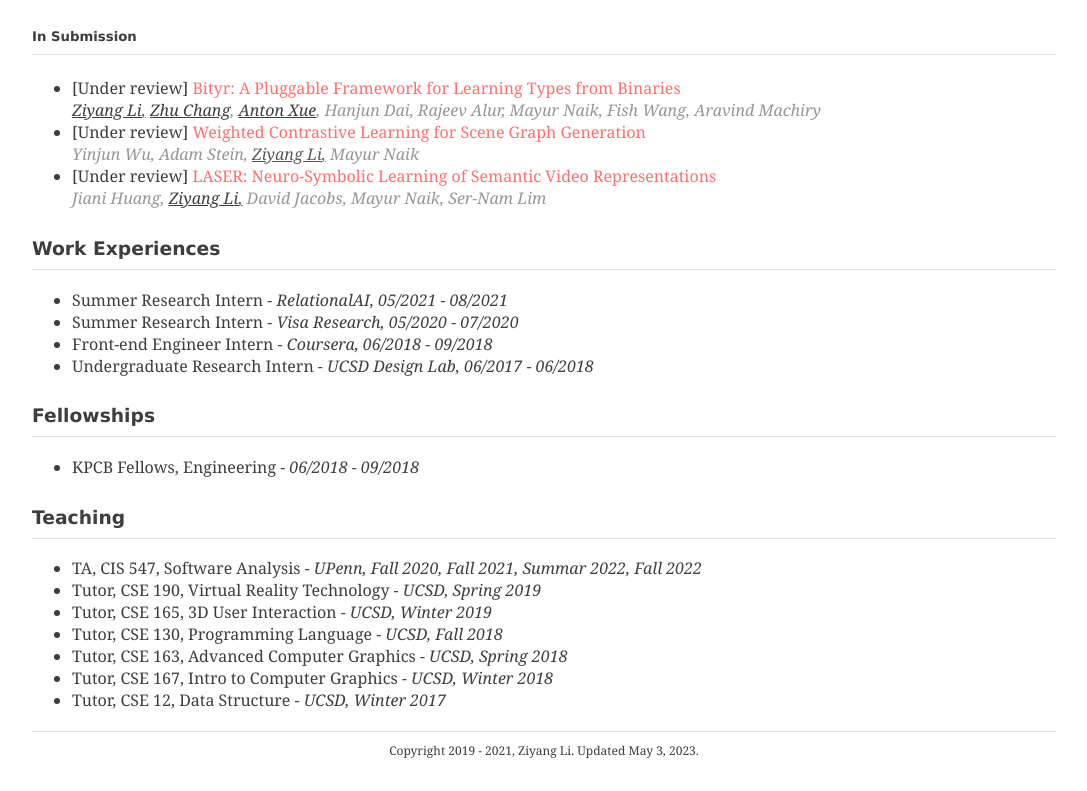
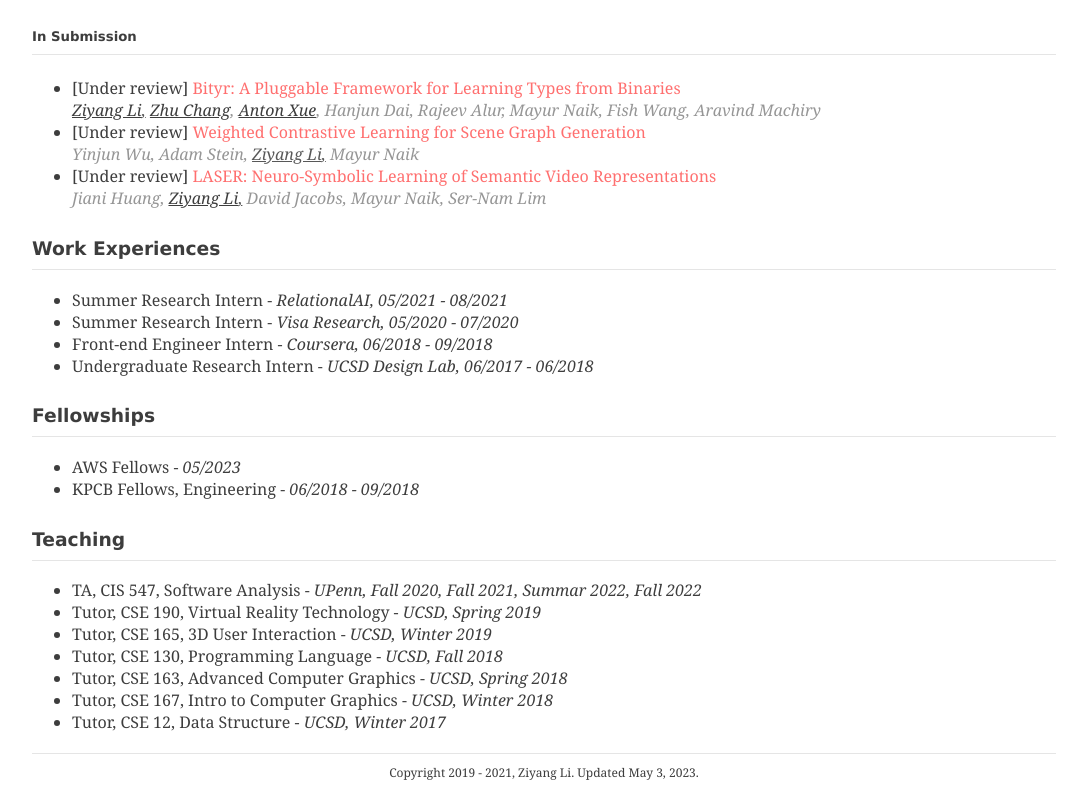
Before and after one commit to nvelingker/nvelingker.github.io, a plain HTML site: page index.html in a window 1280 px wide. Shown: the part 912-1703 px from the top of the page, without its empty margins (96-1183 px from the left). Before the commit the page ends 1681 px from the top, so only its background shows below. Drawn offline with Linux system fonts and the light colour scheme.

Commit message:
More Updates

```diff
--- a/index.html
+++ b/index.html
@@ -269,6 +269,7 @@
       <section id="fellows">
         <h3>Fellowships</h3>
         <ul>
+          <li>AWS Fellows - <i>05/2023</i></li>
           <li>KPCB Fellows, Engineering - <i>06/2018 - 09/2018</i></li>
         </ul>
       </section>
```
